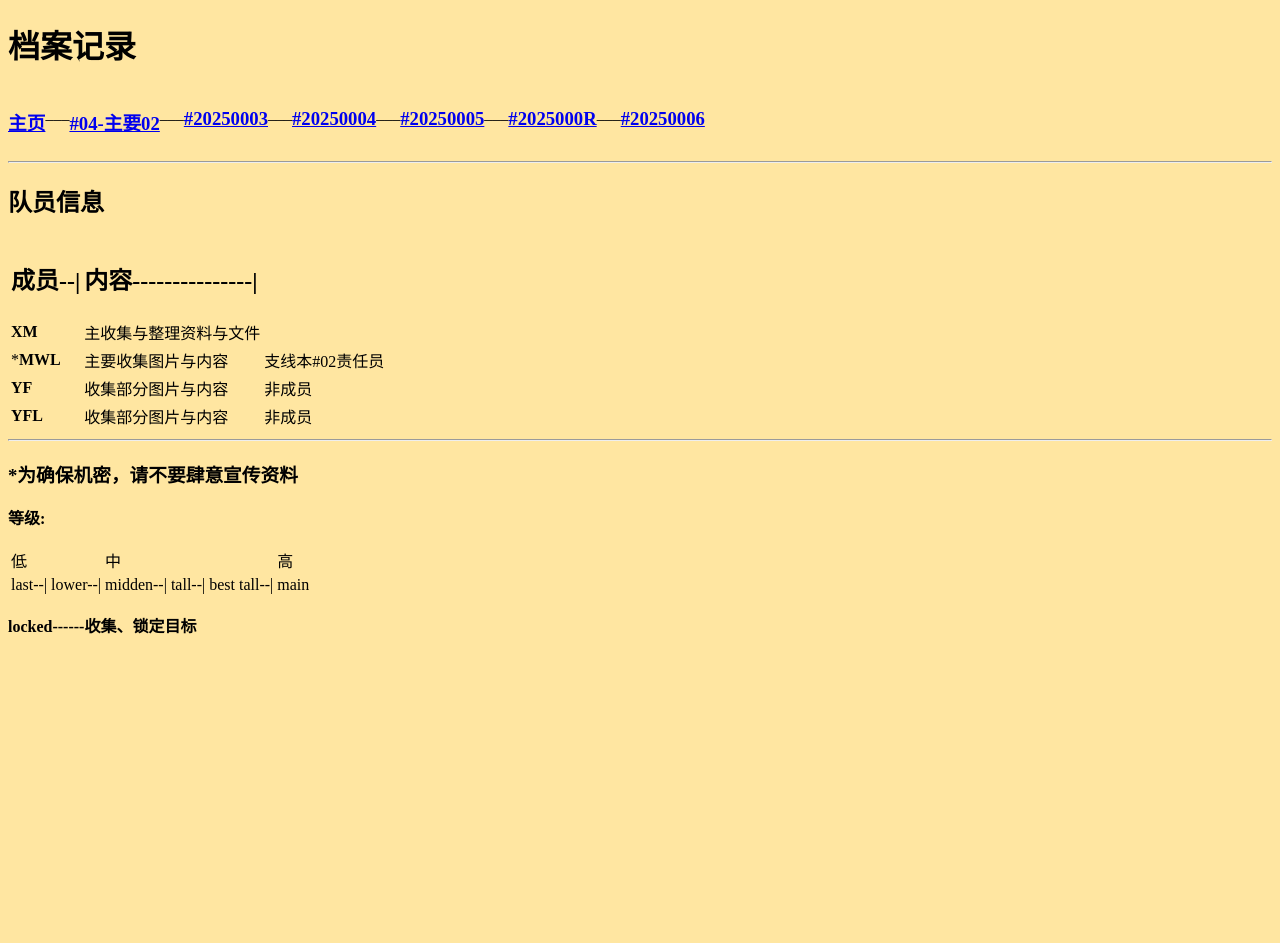
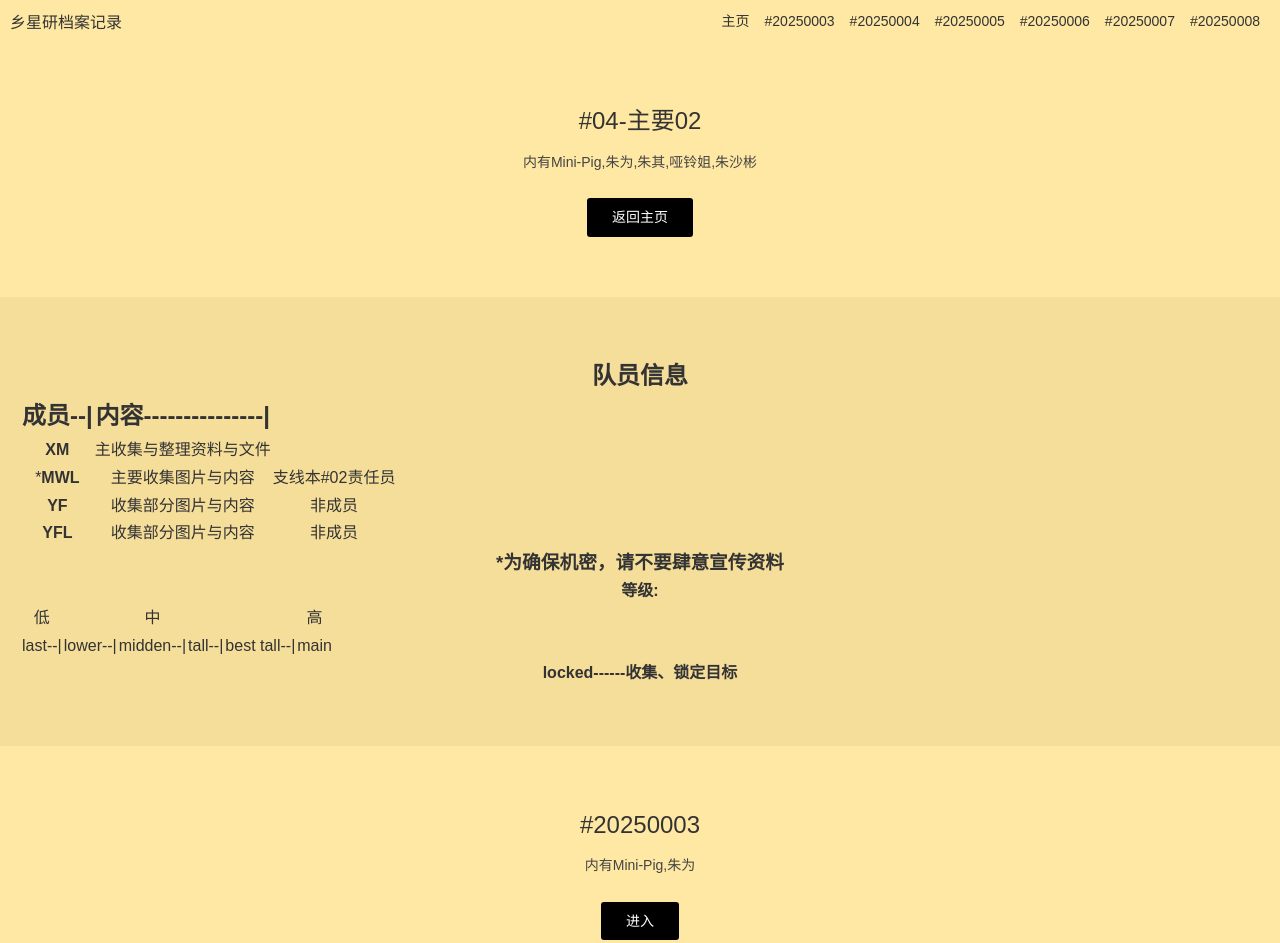
Before and after one commit to cy-webs/homestar, a plain HTML site: page 04.html in a window 1280 px wide. Shown: the top 943 px of the page. Before the commit the page ends 800 px from the top, so only its background shows below. Drawn offline with Linux system fonts and the light colour scheme.

Commit message:
Add files via upload

```diff
--- a/04.html
+++ b/04.html
@@ -1,56 +1,135 @@
 <!DOCTYPE html>
-<html lang="en">
+<html lang="zh-CN">
 <head>
     <meta charset="UTF-8">
     <meta name="viewport" content="width=device-width, initial-scale=1.0">
     <title>档案记录</title>
     <link rel="icon" href="hs-logo.svg" type="image/x-icon">
+    <style>
+        * {
+            margin: 0;
+            padding: 0;
+            box-sizing: border-box;
+            font-family: "Microsoft Yahei", sans-serif;
+        }
+
+        body {
+            background-color: #FFE8A3;
+            color: #333;
+            line-height: 1.6;
+        }
+
+        /* 顶部导航 */
+        .top-nav {
+            background-color: #FFE8A3;
+            padding: 10px 20px;
+            display: flex;
+            justify-content: flex-end;
+            gap: 15px;
+            font-size: 14px;
+        }
+
+        .top-nav a {
+            color: #333;
+            text-decoration: none;
+        }
+
+        .top-nav a:hover {
+            color: #000;
+            font-weight: bold;
+        }
+
+        /* 网站标题 */
+        .site-title {
+            position: absolute;
+            top: 10px;
+            left: 10px;
+            font-size: 16px;
+        }
+
+        /* 通用模块样式 */
+        .section {
+            width: 100%;
+            padding: 60px 20px;
+            text-align: center;
+        }
+
+        /* 交替背景色 */
+        .section:nth-child(odd) {
+            background-color: #FFE8A3;
+        }
+
+        .section:nth-child(even) {
+            background-color: #F5DD9A;
+        }
+
+        /* 标题样式 */
+        .section-title {
+            font-size: 24px;
+            margin-bottom: 10px;
+        }
+
+        .section-desc {
+            font-size: 14px;
+            color: #444;
+            margin-bottom: 25px;
+        }
+
+        /* 按钮样式 */
+        .btn {
+            display: inline-block;
+            background-color: #000;
+            color: #fff;
+            padding: 8px 25px;
+            border: none;
+            border-radius: 3px;
+            text-decoration: none;
+            font-size: 14px;
+            cursor: pointer;
+        }
+
+        .btn:hover {
+            opacity: 0.85;
+        }
+
+        .section:first-of-type {
+            position: relative;
+        }
+
+        .section:first-of-type::after {
+            content: "";
+            position: absolute;
+            bottom: -15px;
+            left: 50%;
+            transform: translateX(-50%);
+            width: 0;
+            height: 0;
+            border-left: 15px solid transparent;
+            border-right: 15px solid transparent;
+            border-top: 15px solid #F5DD9A;
+        }
+    </style>
 </head>
+<body>
+    <div class="site-title">乡星研档案记录</div>
 
-<body>
     <div class="top-nav">
-        <h1>档案记录</h1>
+        <a href="index.html">主页</a>
+        <a href="20250003.html">#20250003</a>
+        <a href="20250004.html">#20250004</a>
+        <a href="20250005.html">#20250005</a>
+        <a href="20250006.html">#20250006</a>
+        <a href="20250007.html">#20250007</a>
+        <a href="20250008.html">#20250008</a>
+    </div>
 
-        <div class="top-link">
-            <a href="index.html">
-                <h3>主页</h3>
-            </a>
-            <p>___</p>
-            <a href="04.html">
-                <h3>#04-主要02</h3>
-            </a>
-            <p>___</p>
-            <a href="20250003.html">
-                <h3>#20250003</h3>
-            </a>
-            <p>___</p>
-            <a href="20250004.html">
-                <h3>#20250004</h3>
-            </a>
-            <p>___</p>
-            <a href="20250005.html">
-                <h3>#20250005</h3>
-            </a>
-            <p>___</p>
-            <a href="2025000R.html">
-                <h3>#2025000R</h3>
-            </a>
-            <p>___</p>
-            <a href="20250006.html">
-                <h3>#20250006</h3>
-            </a>
+    <div class="section">
+        <div class="section-title">#04-主要02</div>
+        <div class="section-desc">内有Mini-Pig,朱为,朱其,哑铃姐,朱沙彬</div>
+        <a class="btn"  href="index.html">返回主页</a>
+    </div>
 
-        </div>
-        <style>
-            .top-link{
-                display: flex;
-                flex-direction: row;
-            }
-        </style>
-    </div>
-    <hr>
-
-    <div class="text">
+    <div class="section">
         <h2>队员信息</h2>
         <table>
             <tr>
@@ -82,11 +161,6 @@
                 <td>非成员</td>
             </tr>
         </table>
-    </div>
-
-    <hr>
-
-    <div class="tips">
         <h3>
             <p>*<b>为确保机密，请不要肆意宣传资料</b></p>
         </h3>
@@ -113,11 +187,40 @@
         <p><b>locked------收集、锁定目标</b></p>
     </div>
 
+    <div class="section">
+        <div class="section-title">#20250003</div>
+        <div class="section-desc">内有Mini-Pig,朱为</div>
+        <a class="btn" href="20250003.html">进入</a>
+    </div>
+
+    <div class="section">
+        <div class="section-title">#20250004</div>
+        <div class="section-desc">内有Mini-Pig</div>
+        <a class="btn" href="20250004.html">进入</a>
+    </div>
+
+    <div class="section">
+        <div class="section-title">#20250005</div>
+        <div class="section-desc">内有朱其</div>
+        <a class="btn" href="20250005.html">进入</a>
+    </div>
+
+    <div class="section">
+        <div class="section-title">#20250006</div>
+        <div class="section-desc">内有哑铃姐</div>
+        <a class="btn" href="20250006.html">进入</a>
+    </div>
+
+    <div class="section">
+        <div class="section-title">#20250007</div>
+        <div class="section-desc">内有朱人星球及文化介绍</div>
+        <a class="btn" href="20250007.html">进入</a>
+    </div>
+
+    <div class="section">
+        <div class="section-title">#20250008</div>
+        <div class="section-desc">内有朱沙彬</div>
+        <a class="btn" href="20250008.html">进入</a>
+    </div>
 </body>
-
-<style>
-    body{
-        background-color: rgb(255, 230, 161);
-    }
-</style>
 </html>
```
